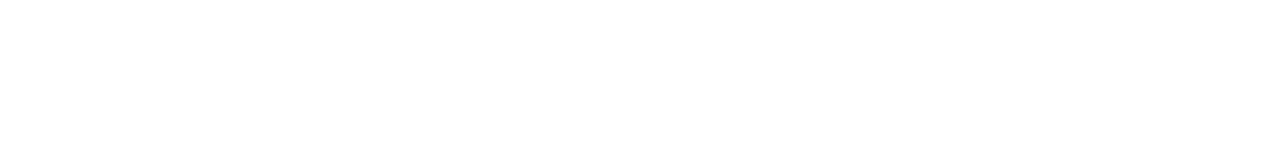
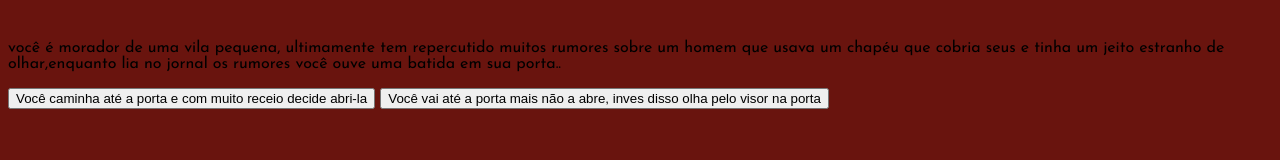
Before and after one commit to melissameinensilva/2025-1DS-sua-escolha, a plain HTML site: page index.html in a window 1280 px wide. Drawn offline with Linux system fonts and the light colour scheme.

Commit message:
Add files via upload

```diff
--- a/index.html
+++ b/index.html
@@ -0,0 +1,20 @@
+<!DOCTYPE html>
+<html lang="pt-br">
+<head>
+    <meta charset="UTF-8">
+    <meta http-equiv="X-UA-Compatible" content="IE=edge">
+    <meta name="viewport" content="width=device-width, initial-scale=1.0">
+    <title>Homem mistério</title>
+    <link rel="stylesheet" href="style.css">
+</head>
+<body>
+    <main>
+    <div>
+       <img src="" alt="">
+       <p>você é morador de uma vila pequena, ultimamente tem repercutido muitos rumores sobre um homem que usava um chapéu que cobria seus e tinha um jeito estranho de olhar,enquanto lia no jornal os rumores você ouve uma batida em sua porta..</p>
+       <button>Você caminha até a porta e com muito receio decide abri-la</button>
+       <button>Você vai até a porta mais não a abre, inves disso olha pelo visor na porta</button>
+    </div>
+    </main>
+</body>
+</html>
--- a/style.css
+++ b/style.css
@@ -5,6 +5,10 @@
     --blood-red: #69140eff;
     --brown: #a44200ff;
     --bronze: #d58936ff;
-    --texto: "Josefin Sans"
-    --título: "Lobster"
+    --texto: "Josefin Sans", sans-serif;
+    --título: "Lobster", sans-serif;
 }
+body{
+   background-color: var(--blood-red) ;
+   font-family: var(--texto);
+}
```
